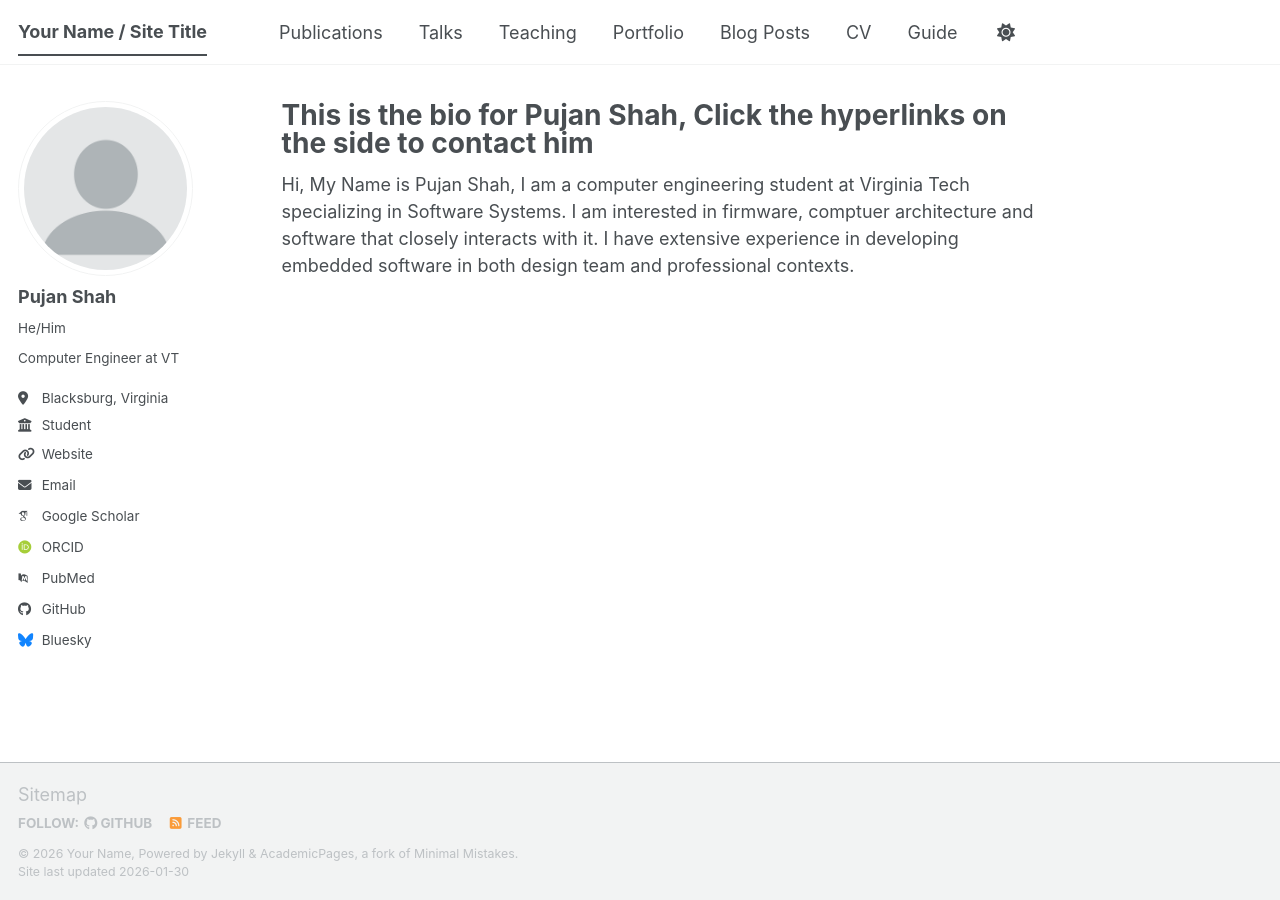
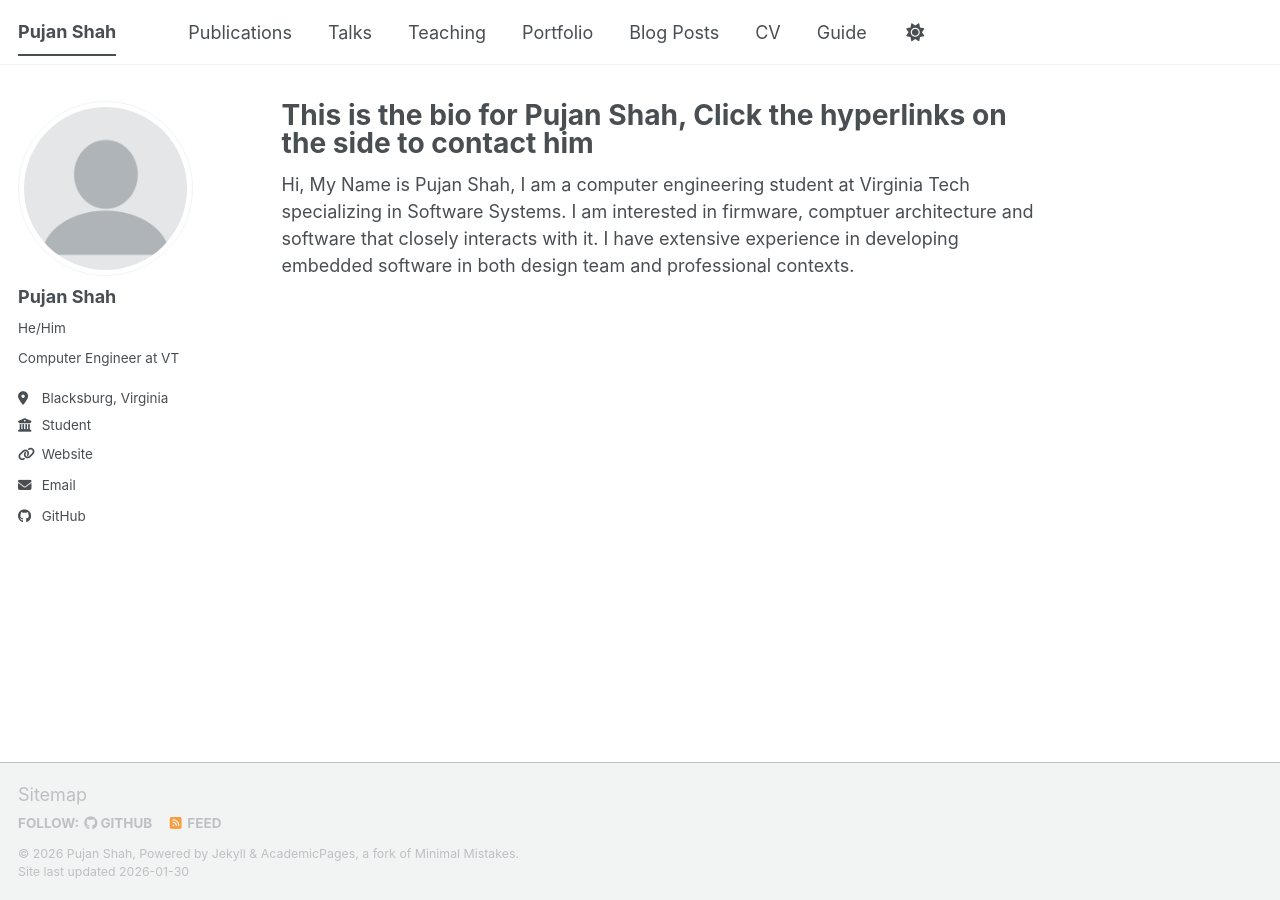
Before and after one commit to shahpuj/shahpuj.github.io, a Jekyll site: the page built from _pages/about.md, in a window 1280 px wide. Built offline with Jekyll 4.4.1, drawn with Linux system fonts in a browser that asks for light colours; some web fonts are replaced; a script bundle is joined from its source files by our own code; library files that are not in the unit come from our copies.

Commit message:
made more QOL changes

```diff
--- a/_config.yml
+++ b/_config.yml
@@ -9,14 +9,14 @@
 # Basic Site Settings
 locale                   : "en-US"
 site_theme               : "default" # The available themes options are "default", "air", "sunrise", "mint", "dirt" and "contrast"
-title                    : "Your Name / Site Title"
+title                    : "Pujan Shah "
 title_separator          : "-"
-name                     : &name "Your Name"
-description              : &description "Your Name's academic portfolio"   # Update this with a general description of your site, this is the default if not overridden by a page
-url                      : https://academicpages.github.io # The base hostname & protocol for your site e.g. "https://[your GitHub username].github.io",
+name                     : &name "Pujan Shah"
+description              : &description "Pujan Shah's academic portfolio"   # Update this with a general description of your site, this is the default if not overridden by a page
+url                      : https://shahpuj.github.io # The base hostname & protocol for your site e.g. "https://[your GitHub username].github.io",
                                                            # or if you already have some other page hosted on Github then use "https://[your GitHub username].github.io/[Your Repo Name]"
 baseurl                  : "" # the subpath of your site, e.g. "/blog"
-repository               : "academicpages/academicpages.github.io"
+repository               : "shahpuj.github.io"
 
 # Site Author - The following control what appear as part of the author content on the side bar.
 #               If a field is blank the icon and link will not appear, otherwise it will be shown.
@@ -35,13 +35,13 @@
   # Academic websites
   academia         : # URL
   arxiv            : # URL - Update with the correct link to your profile
-  googlescholar    : "https://scholar.google.com/citations?user=PS_CX0AAAAAJ"
+  googlescholar    :
   inspire-hep      : # URL
   impactstory      : # URL
-  orcid            : "https://orcid.org/yourorcidurl"
+  orcid            :
   semantic         : # URL
   ssrn             : # URL
-  pubmed           : "https://www.ncbi.nlm.nih.gov/pubmed/?term=john+snow"
+  pubmed           :
   researchgate     : # URL
   scopus           : # URL
   zotero           : # URL
@@ -51,13 +51,13 @@
   bitbucket        : # Username - Update with your username on the site
   codepen          : # Username
   dribbble         : # Username
-  github           : "academicpages"
+  github           : "shahpuj"
   kaggle           : # Username
   stackoverflow    : # User number or user number and name (i.e., use "1" or "1/jeff-atwood")
 
   # Social media
   artstation       : # Username
-  bluesky          : "bsky.app" # Replace this with you Bluesky username
+  bluesky          : # Replace this with you Bluesky username
   facebook         : # Username
   flickr           : # Username
   foursquare       : # Username
```
